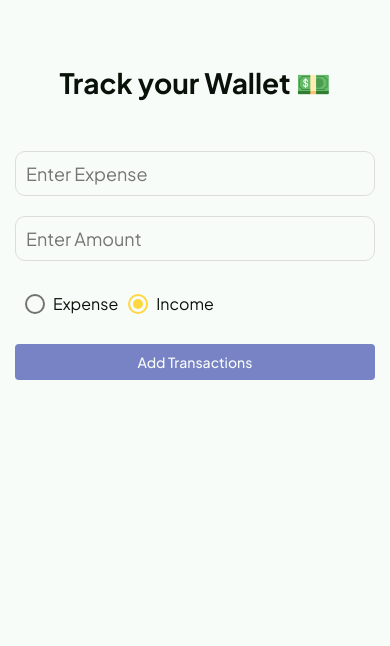
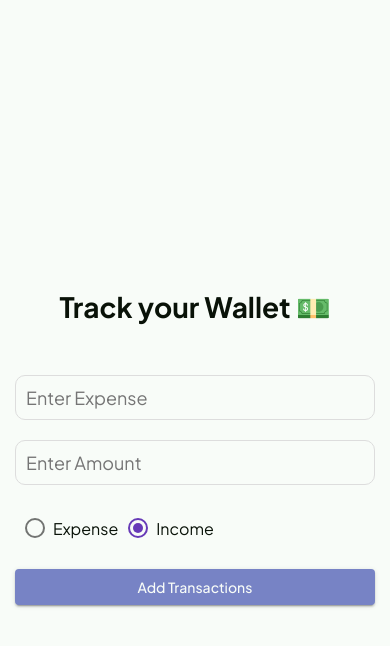
Before and after one commit to shubhamashish33/wallet, an Angular app: page / in a window 390 px wide. Shown: the top 646 px of the page. Built offline with nearby package versions, Linux system fonts and the light colour scheme.

Commit message:
CSS Fixes

```diff
--- a/src/app/app.component.css
+++ b/src/app/app.component.css
@@ -14,9 +14,10 @@
 .container {
     display: grid;
     padding: 40px;
-    border-radius: 20px;
     width: 90%;
     margin: auto;
+    place-items: center;
+    height: 100vh;
 }
 
 .content {
@@ -115,6 +116,7 @@ input[type=number]::-webkit-outer-spin-button {
 }
 
 .expenselistcontainer {
+    width: 100%;
     flex: 1;
     padding: 20px 10px;
     border-radius: 20px;
@@ -196,4 +198,8 @@ input[type=number]::-webkit-outer-spin-button {
     .btn {
         padding: 10px 20px;
     }
+    .contentHolder{
+        margin: 0px;
+        width: 100%;
+    }
 }
--- a/src/app/app.component.html
+++ b/src/app/app.component.html
@@ -1,4 +1,5 @@
 <div class="container">
+  <div class="contentHolder">
     <div class="topcontainer">
       <h1 style="font-size: 3rem; font-weight: bolder;">Track your Wallet 💵</h1>
     </div>
@@ -8,10 +9,10 @@
         <div class="midinnercontainer">
           <input type="text" #currencyInput placeholder="Enter Amount" [(ngModel)]="expenseAmount" max="100000" id="currency" min="0" currencyFormatter>
           <mat-radio-group [(ngModel)]="income_or_expense" aria-label="Select an option">
-          <mat-radio-button value="expense">Expense</mat-radio-button>
-          <mat-radio-button value="income">Income</mat-radio-button>
+            <mat-radio-button color = "primary" value="expense">Expense</mat-radio-button>
+            <mat-radio-button color = "primary" value="income">Income</mat-radio-button>
           </mat-radio-group>
-        <button mat-flat-button style="background-color: #7783c5; color: #f8fcf8;" (click)="addTransaction(income_or_expense, currencyInput.value)">Add
+          <button mat-raised-button style="background-color: #7783c5; color: #f8fcf8;" (click)="addTransaction(income_or_expense, currencyInput.value)">Add
             Transactions</button>
         </div>
         <div class="totalamt" *ngIf="expenseList && expenseList.length > 0">
@@ -47,3 +48,4 @@
       </div>
     </div>
   </div>
+</div>
```
Lines whose indentation alone changed are shown as unchanged.
